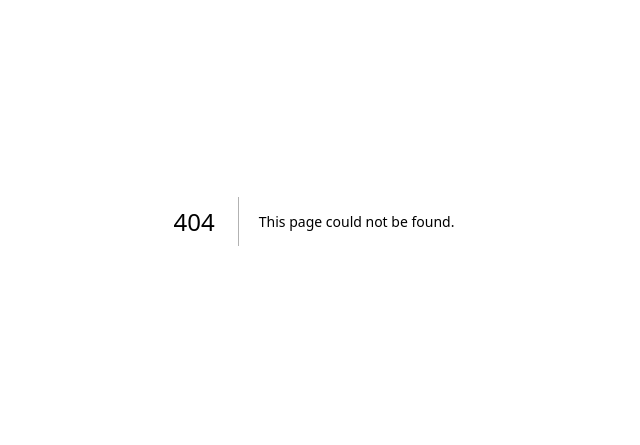
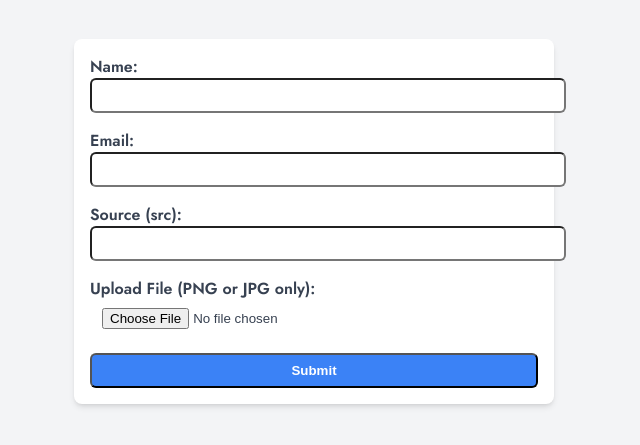
Before and after one commit to FinnPenn/PhotoMedia, a Next.js app: page /formtesting in a window 1280 px wide. Before the commit this address had no page. Shown: the part 179-624 px from the top of the page, without its empty margins (326-966 px from the left). Built offline with nearby package versions, Linux system fonts and the light colour scheme.

Commit message:
init formtesting local storage

```diff
--- a/pages/cloudinary.tsx
+++ /dev/null
@@ -1,3 +0,0 @@
-export default function Cloudinary() {
-    return <h1>Hello, Next Page!</h1>
-}
--- /dev/null
+++ b/pages/components/DisplayFormData.tsx
@@ -0,0 +1,25 @@
+// DisplayFormData.tsx
+import React from "react";
+
+interface FormData {
+  name: string;
+  email: string;
+  src: string;
+}
+
+interface DisplayFormDataProps {
+  formData: FormData;
+}
+
+const DisplayFormData: React.FC<DisplayFormDataProps> = ({ formData }) => {
+  return (
+    <div>
+      <p className="text-gray-700 font-semibold">Displaying Form Data:</p>
+      <p>Name: {formData.name}</p>
+      <p>Email: {formData.email}</p>
+      <p>Source (src): {formData.src}</p>
+    </div>
+  );
+};
+
+export default DisplayFormData;
--- /dev/null
+++ b/pages/formtesting.tsx
@@ -0,0 +1,171 @@
+// FormTesting.tsx
+import React, { useState, useEffect } from "react";
+
+interface FormData {
+  name: string;
+  email: string;
+  src: string;
+  file: string;
+  fileURL: string; // Add a new field to store the file URL
+}
+
+const FormTesting: React.FC = () => {
+  const [formData, setFormData] = useState<FormData>({
+    name: "",
+    email: "",
+    src: "",
+    file: "",
+    fileURL: "", // Initialize the file URL field
+  });
+  const [submitted, setSubmitted] = useState(false);
+
+  useEffect(() => {
+    const storedData = localStorage.getItem("formData");
+
+    if (storedData) {
+      setFormData(JSON.parse(storedData));
+      setSubmitted(true);
+    }
+  }, []);
+
+  const handleInputChange = (e: React.ChangeEvent<HTMLInputElement>) => {
+    const { name, value } = e.target;
+    setFormData({ ...formData, [name]: value });
+  };
+
+  const handleFileChange = (e: React.ChangeEvent<HTMLInputElement>) => {
+    if (e.target.files && e.target.files[0]) {
+      const file = e.target.files[0];
+      const allowedTypes = ["image/jpeg", "image/jpg", "image/png"];
+
+      if (allowedTypes.includes(file.type)) {
+        const reader = new FileReader();
+
+        reader.onload = (event) => {
+          setFormData({
+            ...formData,
+            file: event.target.result as string,
+            fileURL: URL.createObjectURL(file), // Store the file URL
+          });
+        };
+
+        reader.readAsDataURL(file);
+      } else {
+        alert("Please select a valid PNG or JPG file.");
+        e.target.value = ""; // Clear the file input
+      }
+    }
+  };
+
+  const handleSubmit = (e: React.FormEvent) => {
+    e.preventDefault();
+    localStorage.setItem("formData", JSON.stringify(formData));
+    setSubmitted(true);
+  };
+
+  const handleRemoveData = () => {
+    localStorage.removeItem("formData");
+    setFormData({
+      name: "",
+      email: "",
+      src: "",
+      file: "",
+      fileURL: "",
+    });
+    setSubmitted(false);
+  };
+
+  return (
+    <div className="bg-gray-100 min-h-screen flex items-center justify-center">
+      <div className="w-full max-w-md p-4 bg-white rounded-lg shadow-md">
+        {submitted ? (
+          <div>
+            <p className="text-green-500 text-center text-xl font-semibold">
+              Form submitted successfully!
+            </p>
+            <div className="mt-4">
+              <p className="text-gray-700 font-semibold">Submitted Data:</p>
+              <p>Name: {formData.name}</p>
+              <p>Email: {formData.email}</p>
+              <p>Source (src): {formData.src}</p>
+              {formData.fileURL && (
+                <p>
+                  File URL: <a href={formData.fileURL}>{formData.fileURL}</a>
+                </p>
+              )}
+            </div>
+            <button
+              onClick={handleRemoveData}
+              className="mt-4 w-full bg-red-500 text-white rounded-md py-2 font-semibold hover:bg-red-600"
+            >
+              Remove Data
+            </button>
+          </div>
+        ) : (
+          <form onSubmit={handleSubmit}>
+            <div className="mb-4">
+              <label htmlFor="name" className="block text-gray-700 font-semibold">
+                Name:
+              </label>
+              <input
+                type="text"
+                id="name"
+                name="name"
+                value={formData.name}
+                onChange={handleInputChange}
+                className="w-full border-2 rounded-md px-3 py-2 text-gray-700 focus:outline-none focus:border-blue-500"
+              />
+            </div>
+            <div className="mb-4">
+              <label htmlFor="email" className="block text-gray-700 font-semibold">
+                Email:
+              </label>
+              <input
+                type="email"
+                id="email"
+                name="email"
+                value={formData.email}
+                onChange={handleInputChange}
+                className="w-full border-2 rounded-md px-3 py-2 text-gray-700 focus:outline-none focus:border-blue-500"
+              />
+            </div>
+            <div className="mb-4">
+              <label htmlFor="src" className="block text-gray-700 font-semibold">
+                Source (src):
+              </label>
+              <input
+                type="text"
+                id="src"
+                name="src"
+                value={formData.src}
+                onChange={handleInputChange}
+                className="w-full border-2 rounded-md px-3 py-2 text-gray-700 focus:outline-none focus:border-blue-500"
+              />
+            </div>
+            <div className="mb-4">
+              <label htmlFor="file" className="block text-gray-700 font-semibold">
+                Upload File (PNG or JPG only):
+              </label>
+              <input
+                type="file"
+                id="file"
+                name="file"
+                onChange={handleFileChange}
+                accept=".jpg, .jpeg, .png" // Specify accepted file types
+                className="w-full border-2 rounded-md px-3 py-2 text-gray-700 focus:outline-none focus:border-blue-500"
+              />
+            </div>
+            <button
+              type="submit"
+              className="w-full bg-blue-500 text-white rounded-md py-2 font-semibold hover-bg-blue-600"
+            >
+              Submit
+            </button>
+          </form>
+        )}
+      </div>
+    </div>
+  );
+};
+
+export default FormTesting;
```
